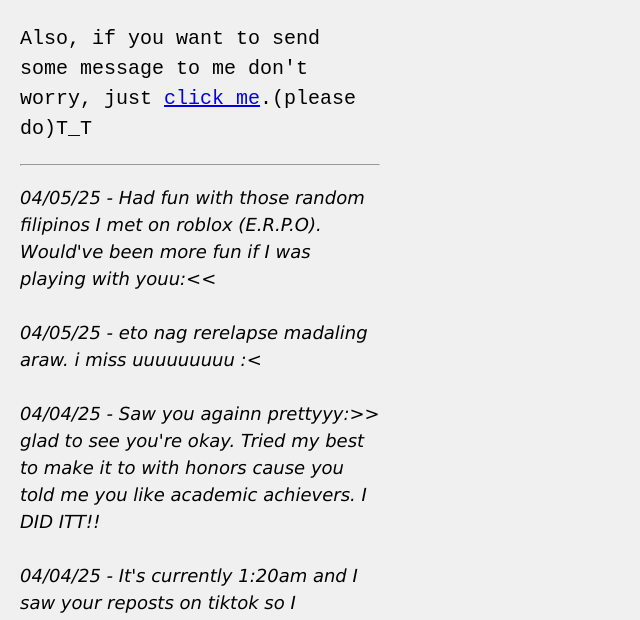
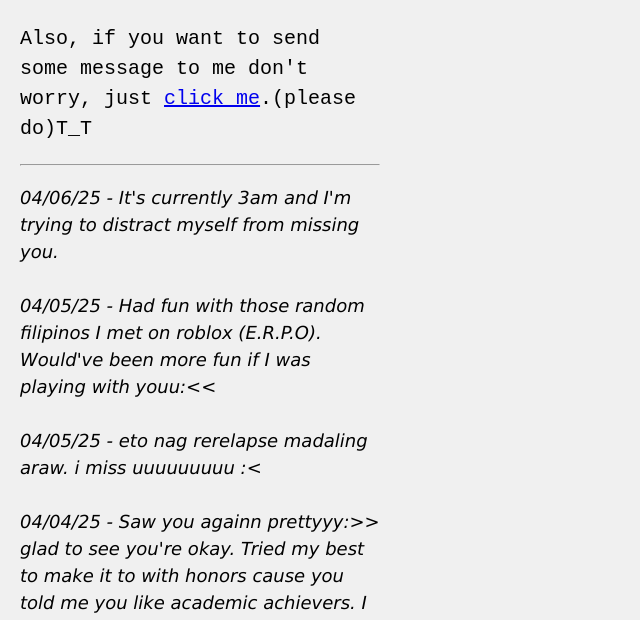
Before and after one commit to Kaito091023/Updates, a plain HTML site: page index.html in a window 1280 px wide. Shown: the part 170-790 px from the top of the page, without its empty margins (0-640 px from the left). Drawn offline with Linux system fonts and the light colour scheme.

Commit message:
index.html

```diff
--- a/index.html
+++ b/index.html
@@ -39,6 +39,9 @@
         <div class="updates">
             <p>
                 <em>
+                    04/06/25 - It's currently 3am and I'm trying to distract myself from missing you.
+                    <br>
+                    <br>
                     04/05/25 - Had fun with those random filipinos I met on roblox (E.R.P.O). Would've been more fun if I was playing with youu:<<
                     <br>
                     <br>
```
